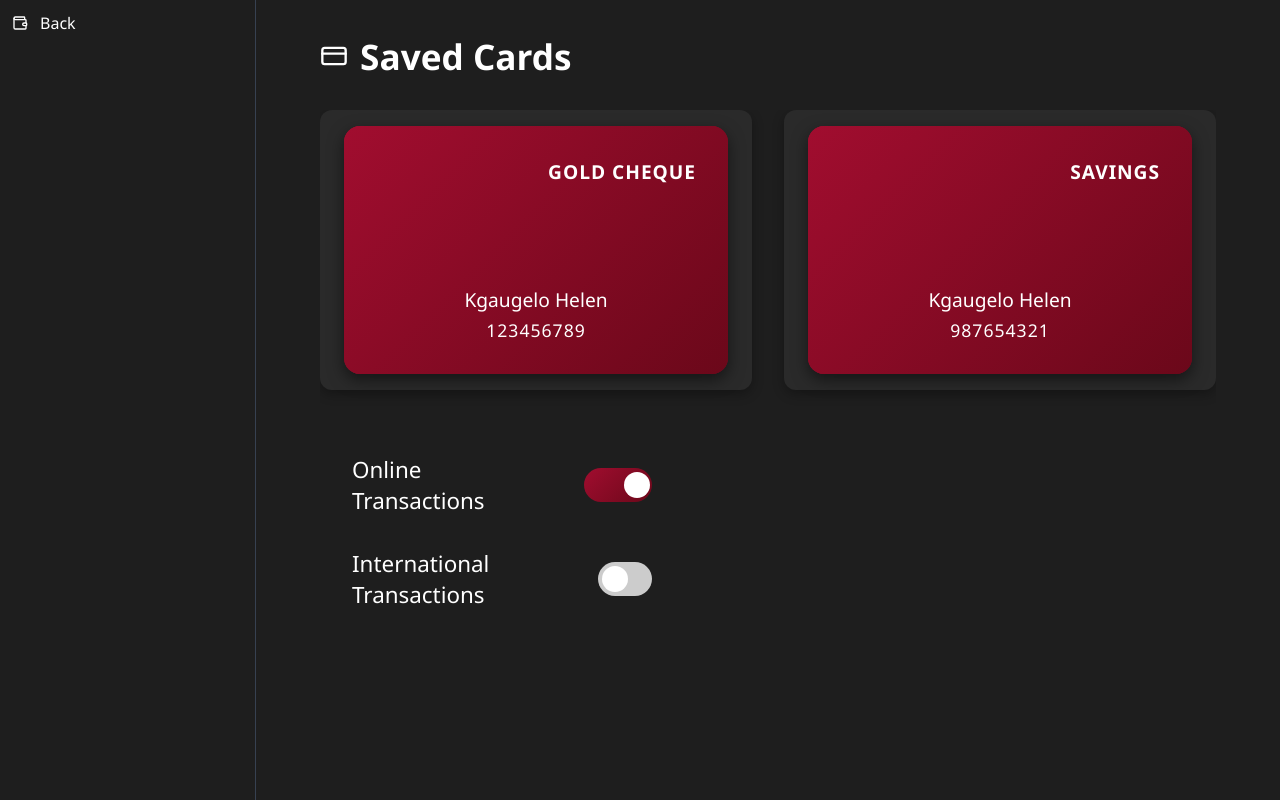
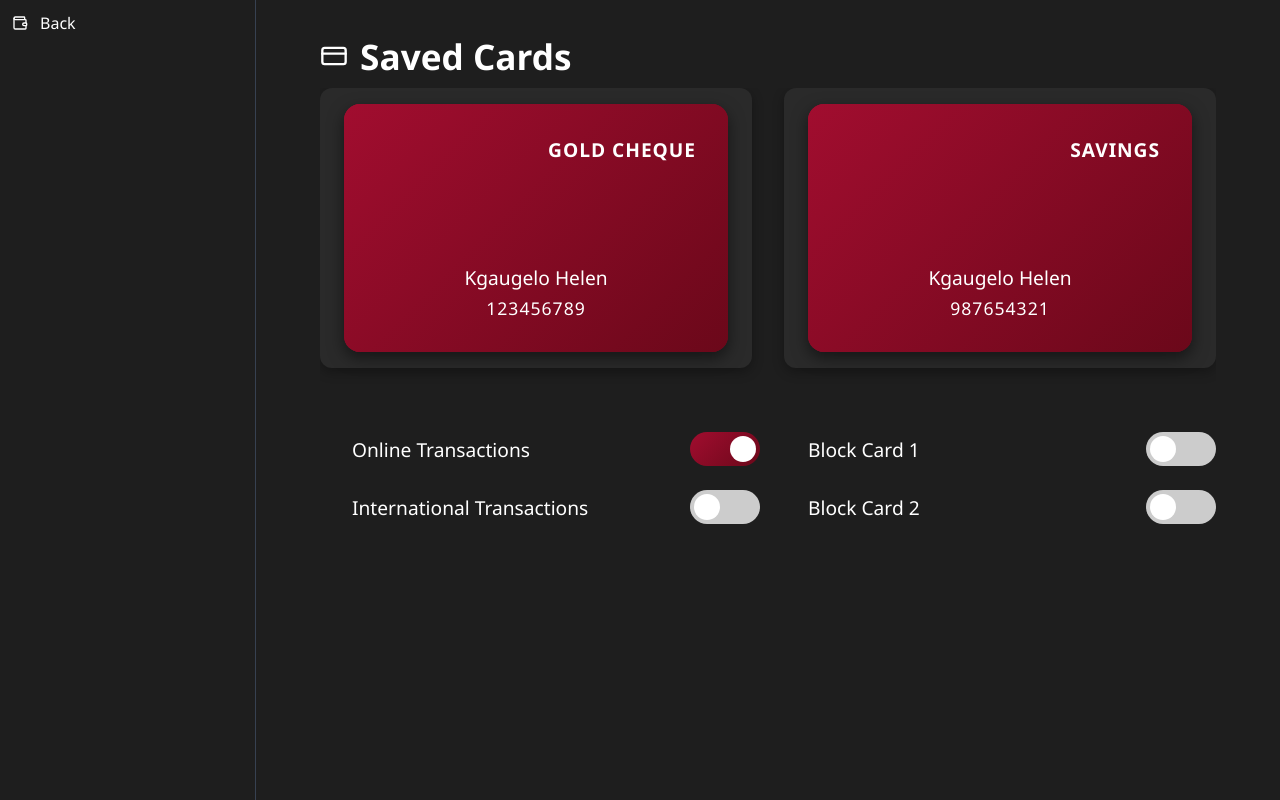
Before and after one commit to R-B-Devs/FinTech, a React (Create React App) app in the folder client/: page /dashboard/cards in a window 1280 px wide. Built offline with nearby package versions, Linux system fonts and the light colour scheme.

Commit message:
added cards and new features

```diff
--- a/client/src/pages/Cards.jsx
+++ b/client/src/pages/Cards.jsx
@@ -13,6 +13,7 @@ const initialCards = [
     accountnumber: 123456789,
     expiry: '12/26',
     cvv: '123',
+    isBlocked: false,
   },
   {
     id: 2,
@@ -23,19 +24,31 @@ const initialCards = [
     accountnumber: 987654321,
     expiry: '09/27',
     cvv: '456',
+    isBlocked: false,
   },
 ];
 
 const Cards = () => {
-  const [cards] = useState(initialCards);
+  const [cards, setCards] = useState(initialCards);
   const [flippedIds, setFlippedIds] = useState([]);
   const [onlineEnabled, setOnlineEnabled] = useState(true);
   const [internationalEnabled, setInternationalEnabled] = useState(false);
 
   const toggleFlip = (id) => {
+    const card = cards.find((c) => c.id === id);
+    if (card?.isBlocked) return; // Don’t flip if blocked
     setFlippedIds((prev) =>
       prev.includes(id) ? prev.filter((fid) => fid !== id) : [...prev, id]
     );
+  };
+
+  const toggleBlockCard = (id) => {
+    setCards((prev) =>
+      prev.map((card) =>
+        card.id === id ? { ...card, isBlocked: !card.isBlocked } : card
+      )
+    );
+    setFlippedIds((prev) => prev.filter((fid) => fid !== id)); // reset flip
   };
 
   return (
@@ -55,8 +68,7 @@ const Cards = () => {
 
       <main className="cards-page">
         <h2><CreditCard size={28} /> Saved Cards</h2>
-        <br>
-        </br>
+
         <div className="cards-container">
           {cards.map((card) => {
             const isFlipped = flippedIds.includes(card.id);
@@ -64,7 +76,7 @@ const Cards = () => {
             return (
               <div
                 key={card.id}
-                className={`card ${isFlipped ? 'flipped' : ''}`}
+                className={`card ${isFlipped ? 'flipped' : ''} ${card.isBlocked ? 'blocked' : ''}`}
                 onClick={() => toggleFlip(card.id)}
                 tabIndex={0}
                 role="button"
@@ -73,21 +85,25 @@ const Cards = () => {
                 }}
               >
                 <div className="card-inner">
-                  {/* FRONT */}
                   <div className="card-front">
                     <div className="card-header">
                       <span className="card-type right">{card.cardType}</span>
                     </div>
                     <div className="card-holder-name">{card.cardHolder}</div>
                     <div className="account-number">{card.accountnumber}</div>
+                    {card.isBlocked && (
+                      <div className="block-notice">⚠️ This card is blocked</div>
+                    )}
                   </div>
 
-                  {/* BACK */}
                   <div className="card-back">
                     <div className="card-bank">{card.bank}</div>
                     <div className="card-number">**** **** **** {card.cardNumber.slice(-4)}</div>
                     <div className="expiry">Exp: {card.expiry}</div>
                     <div className="card-cvv">CVV: {card.cvv}</div>
+                    {card.isBlocked && (
+                      <div className="block-message">🔒 Card is blocked</div>
+                    )}
                   </div>
                 </div>
               </div>
@@ -96,7 +112,7 @@ const Cards = () => {
         </div>
 
         {/* GLOBAL TOGGLES */}
-        <div className="global-toggles">
+        <div className="global-toggles-grid">
           <div className="toggle-option">
             <span>Online Transactions</span>
             <label className="switch">
@@ -108,6 +124,19 @@ const Cards = () => {
               <span className="slider round"></span>
             </label>
           </div>
+
+          <div className="toggle-option">
+            <span>Block Card 1</span>
+            <label className="switch">
+              <input
+                type="checkbox"
+                checked={cards[0].isBlocked}
+                onChange={() => toggleBlockCard(cards[0].id)}
+              />
+              <span className="slider round"></span>
+            </label>
+          </div>
+
           <div className="toggle-option">
             <span>International Transactions</span>
             <label className="switch">
@@ -119,6 +148,18 @@ const Cards = () => {
               <span className="slider round"></span>
             </label>
           </div>
+
+          <div className="toggle-option">
+            <span>Block Card 2</span>
+            <label className="switch">
+              <input
+                type="checkbox"
+                checked={cards[1].isBlocked}
+                onChange={() => toggleBlockCard(cards[1].id)}
+              />
+              <span className="slider round"></span>
+            </label>
+          </div>
         </div>
       </main>
     </div>
--- a/client/src/styles/Cards.css
+++ b/client/src/styles/Cards.css
@@ -217,3 +217,115 @@ background: linear-gradient(135deg, #a10d2f, #6b081a);
 input:checked + .slider:before {
   transform: translateX(36px);
 }
+/* Blocked card styling */
+.blocked {
+  filter: grayscale(1);
+  opacity: 0.8;
+}
+
+.block-notice,
+.block-message {
+  background-color: rgba(255, 0, 0, 0.2);
+  color: #ff4c4c;
+  font-weight: bold;
+  padding: 0.5rem;
+  margin-top: 1rem;
+  text-align: center;
+  border-radius: 8px;
+  font-size: 0.95rem;
+}
+
+/* Block buttons under global toggles */
+.block-buttons {
+  display: flex;
+  flex-direction: column;
+  gap: 0.7rem;
+  margin-top: 1rem;
+}
+
+.block-buttons h4 {
+  font-size: 1.2rem;
+  margin-bottom: 0.4rem;
+  color: #ff4c4c;
+}
+
+.block-buttons button {
+  padding: 0.6rem 1.2rem;
+  background-color: #a10d2f;
+  border: none;
+  border-radius: 8px;
+  color: white;
+  font-weight: 500;
+  cursor: pointer;
+  transition: background-color 0.3s ease;
+}
+
+.block-buttons button:hover {
+  background-color: #870a27;
+}
+
+.block-buttons button:disabled {
+  background-color: #444;
+  color: #aaa;
+  cursor: not-allowed;
+}
+.blocked {
+  filter: grayscale(1);
+  opacity: 0.7;
+}
+
+.block-notice,
+.block-message {
+  background-color: rgba(255, 0, 0, 0.15);
+  color: #ff4c4c;
+  font-weight: bold;
+  padding: 0.5rem;
+  margin-top: 1rem;
+  text-align: center;
+  border-radius: 8px;
+  font-size: 0.95rem;
+}
+
+.block-toggles {
+  display: flex;
+  flex-direction: column;
+  align-items: flex-start;
+  gap: 2rem;
+  margin-top: 2rem;
+  padding-left: 2rem;
+}
+
+.global-toggles.horizontal {
+  margin-top: 3rem;
+  display: flex;
+  flex-wrap: wrap;
+  align-items: center;
+  gap: 2.5rem;
+  padding-left: 2rem;
+}
+
+.toggle-option {
+  display: flex;
+  align-items: center;
+  gap: 1rem;
+  font-size: 1.4rem;
+  color: #fff;
+}
+.global-toggles-grid {
+  display: grid;
+  grid-template-columns: repeat(2, 1fr);
+  gap: 1.5rem 3rem;
+  margin-top: 3rem;
+  padding-left: 2rem;
+  align-items: center;
+}
+
+.toggle-option {
+  display: flex;
+  justify-content: space-between;
+  align-items: center;
+  gap: 1rem;
+  font-size: 1.2rem;
+  color: #fff;
+  width: 100%;
+}
```
